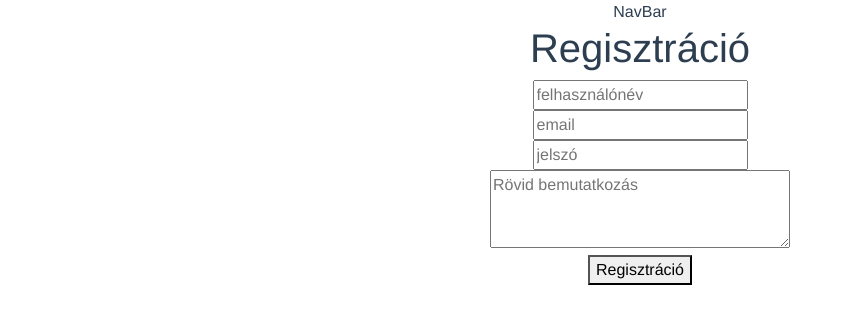
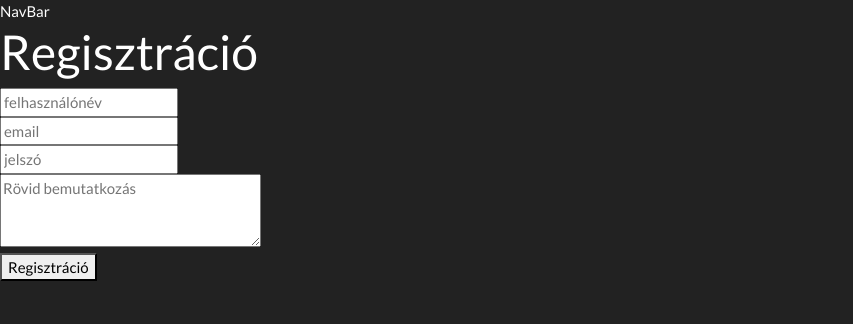
Before and after one commit to Miraglia00/modminers_vue, a Vue app: page / in a window 1280 px wide. Shown: the top 324 px of the page, without its empty margins (0-853 px from the left). Built offline with nearby package versions, Linux system fonts and the light colour scheme.

Commit message:
Removed Bootstrap-Vue, added Bootswatch

```diff
--- a/package.json
+++ b/package.json
@@ -9,6 +9,7 @@
   },
   "dependencies": {
     "bootstrap-vue": "^2.1.0",
+    "bootswatch": "^4.4.1",
     "core-js": "^3.6.4",
     "vue": "^2.6.11",
     "vue-router": "^3.1.6"
--- a/src/App.vue
+++ b/src/App.vue
@@ -6,26 +6,6 @@
 </template>
 
 <style>
-#app {
-  font-family: Avenir, Helvetica, Arial, sans-serif;
-  -webkit-font-smoothing: antialiased;
-  -moz-osx-font-smoothing: grayscale;
-  text-align: center;
-  color: #2c3e50;
-}
-
-#nav {
-  padding: 30px;
-}
-
-#nav a {
-  font-weight: bold;
-  color: #2c3e50;
-}
-
-#nav a.router-link-exact-active {
-  color: #42b983;
-}
 </style>
 
 <script>
--- a/src/main.js
+++ b/src/main.js
@@ -2,7 +2,7 @@
 import 'mutationobserver-shim'
 import Vue from 'vue'
 import './plugins/axios'
-import './plugins/bootstrap-vue'
+import 'bootswatch/dist/darkly/bootstrap.css'
 import App from './App.vue'
 import router from './router'
 
```
Also changed, not shown: 1 other file (tests, documents, lock files or other folders).
